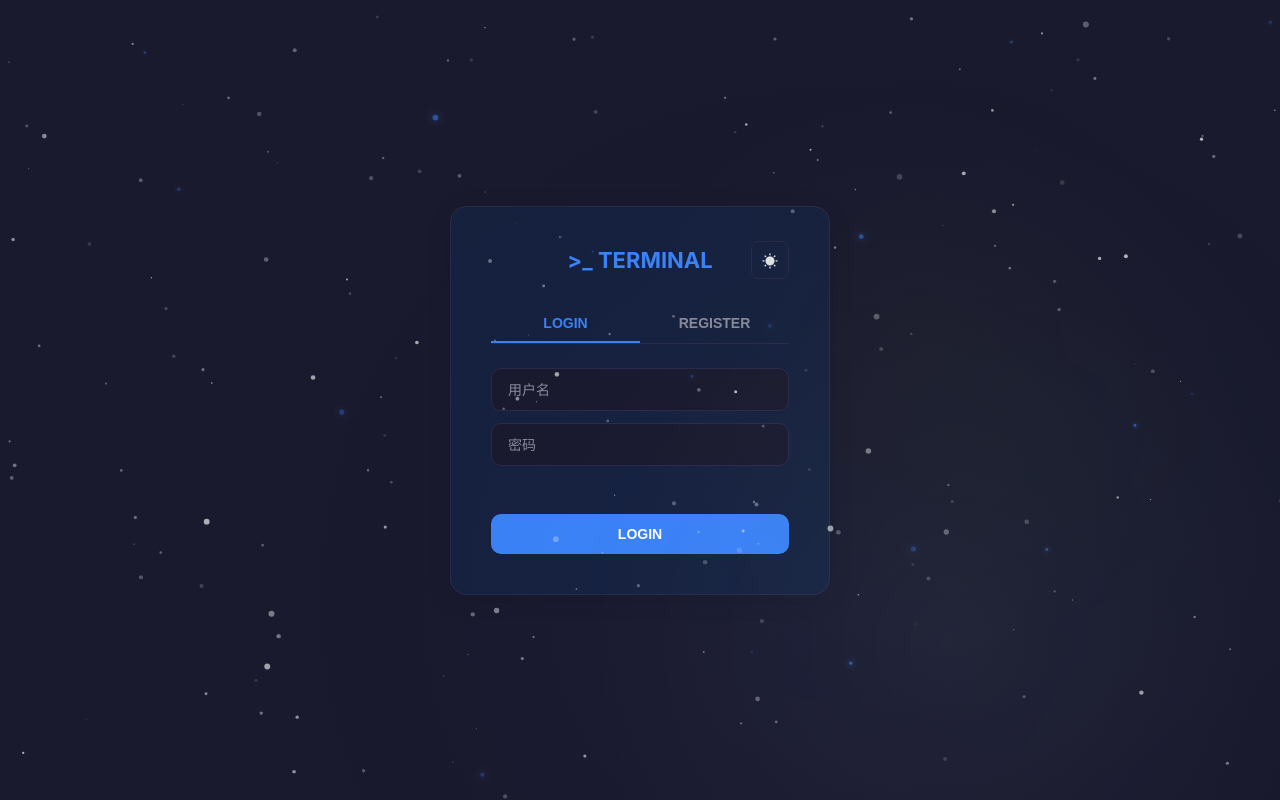
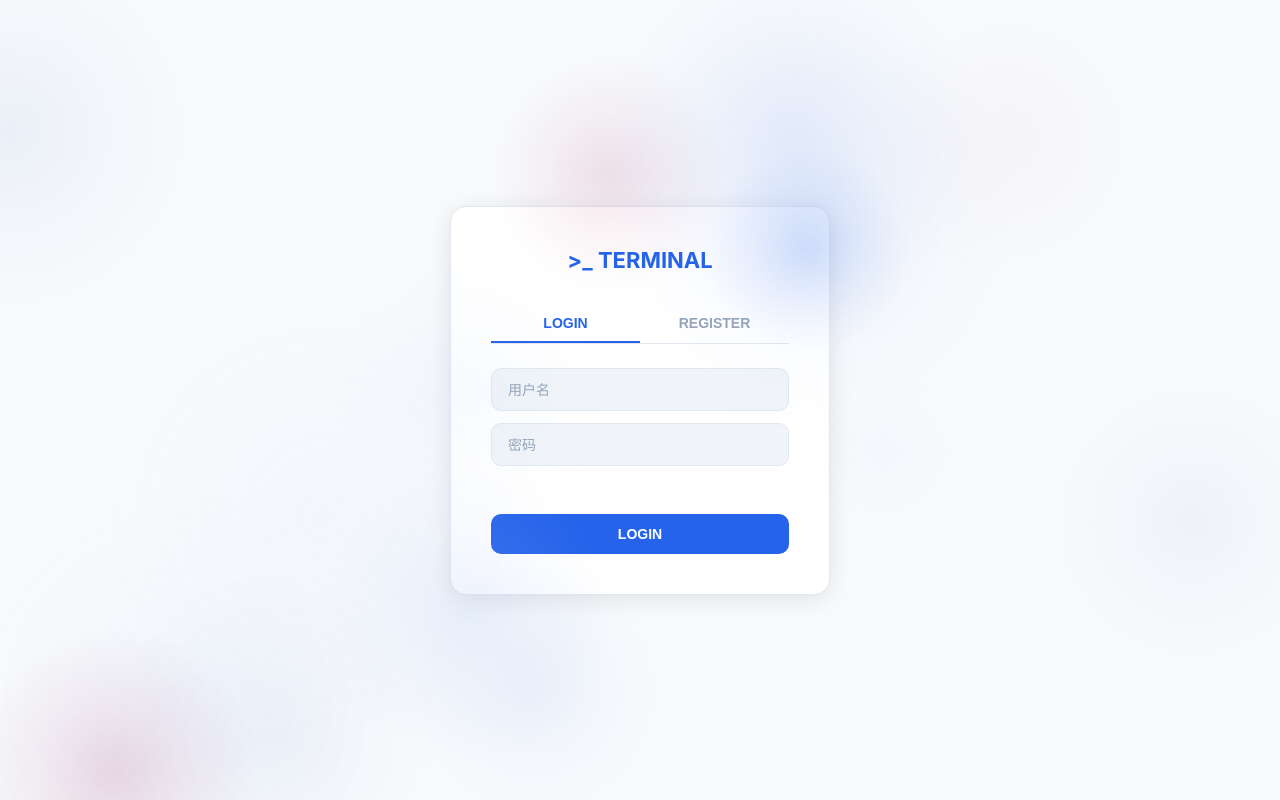
Before and after one commit to liukai-code/xiaomo-investment-agent, a Vue app in the folder frontend/: page /login in a window 1280 px wide. Built offline with nearby package versions, Linux system fonts and the light colour scheme.

Commit message:
refactor：移除深色主题，固定为浅色模式
删除主题切换逻辑和深色模式相关代码，CSS变量统一为浅色值，
Galaxy背景简化为仅bokeh光斑效果，移除登录页和聊天页的主题切换按钮。

```diff
--- a/frontend/src/App.vue
+++ b/frontend/src/App.vue
@@ -1,15 +1,12 @@
 <script setup lang="ts">
 import { onMounted } from 'vue'
-import { useThemeStore } from '@/stores/theme'
 import { useAuthStore } from '@/stores/auth'
 import { useRouter } from 'vue-router'
 
-const themeStore = useThemeStore()
 const authStore = useAuthStore()
 const router = useRouter()
 
 onMounted(async () => {
-  themeStore.init()
   const ok = await authStore.checkAuth()
   if (!ok) {
     router.push('/login')
--- a/frontend/src/components/common/GalaxyBackground.vue
+++ b/frontend/src/components/common/GalaxyBackground.vue
@@ -1,25 +1,17 @@
 <script setup lang="ts">
-import { ref, watch } from 'vue'
+import { ref } from 'vue'
 import { useGalaxyCanvas } from '@/composables/useGalaxyCanvas'
 
 const props = withDefaults(defineProps<{
-  dark?: boolean
   particleCount?: number
-  nebulaCount?: number
 }>(), {
-  dark: true,
   particleCount: 200,
-  nebulaCount: 4,
 })
 
 const containerRef = ref<HTMLElement>()
-const { setTheme } = useGalaxyCanvas(containerRef, {
+useGalaxyCanvas(containerRef, {
   particleCount: props.particleCount,
-  nebulaCount: props.nebulaCount,
-  isDark: props.dark,
 })
-
-watch(() => props.dark, (val) => setTheme(val))
 </script>
 
 <template>
--- a/frontend/src/stores/theme.ts
+++ b/frontend/src/stores/theme.ts
@@ -2,21 +2,11 @@ import { defineStore } from 'pinia'
 import { ref } from 'vue'
 
 export const useThemeStore = defineStore('theme', () => {
-  const isLight = ref(false)
+  const isLight = ref(true)
 
   function init() {
-    const saved = localStorage.getItem('theme')
-    if (saved === 'light') {
-      isLight.value = true
-      document.documentElement.classList.add('light')
-    }
+    // 浅色主题已固定，无需初始化
   }
 
-  function toggle() {
-    isLight.value = !isLight.value
-    document.documentElement.classList.toggle('light', isLight.value)
-    localStorage.setItem('theme', isLight.value ? 'light' : 'dark')
-  }
-
-  return { isLight, init, toggle }
+  return { isLight, init }
 })
--- a/frontend/src/styles/variables.css
+++ b/frontend/src/styles/variables.css
@@ -1,23 +1,4 @@
 :root {
-  --bg: #1a1a2e;
-  --surface: #16213e;
-  --surface-2: #1a1a2e;
-  --border: #2a2a4a;
-  --text: #e0e0e0;
-  --text-dim: #8a8a9a;
-  --accent: #3b82f6;
-  --accent-dim: #3b82f620;
-  --user-bg: #1e3a5f;
-  --danger: #ef4444;
-  --green: #22c55e;
-  --red: #ef4444;
-  --sidebar-bg: #0f172a;
-  --sidebar-hover: #162032;
-  --sidebar-active: #1e3a5f;
-  --scanline-opacity: 0;
-}
-
-html.light {
   --bg: #f8fafc;
   --surface: #ffffff;
   --surface-2: #f1f5f9;
@@ -685,23 +666,6 @@ body {
   color: var(--accent);
 }
 
-.auth-theme {
-  position: absolute;
-  right: 0;
-  background: transparent;
-  border: 1px solid var(--border);
-  border-radius: 8px;
-  color: var(--text);
-  cursor: pointer;
-  font-size: 16px;
-  padding: 6px 10px;
-  transition: all 0.2s;
-}
-
-.auth-theme:hover {
-  border-color: var(--accent);
-  color: var(--accent);
-}
 
 .auth-tabs {
   display: flex;
@@ -778,15 +742,15 @@ body {
   min-height: 16px;
 }
 
-/* ========== 亮色主题 Markdown ========== */
-html.light .message.ai .bubble code { color: #1e293b; }
-html.light .message.ai .bubble pre { background: #f1f5f9; border-color: var(--border); }
-html.light .message.ai .bubble pre code { color: #1e293b; }
-html.light .message.ai .bubble strong { color: var(--accent); }
-html.light .message.ai .bubble em { color: #64748b; }
-html.light .message.ai .bubble blockquote { color: #64748b; border-color: #cbd5e1; }
-html.light .message.ai .bubble th { background: #f1f5f9; }
-html.light .message.ai .bubble th, html.light .message.ai .bubble td { border-color: var(--border); }
+/* ========== Markdown ========== */
+.message.ai .bubble code { color: #1e293b; }
+.message.ai .bubble pre { background: #f1f5f9; border-color: var(--border); }
+.message.ai .bubble pre code { color: #1e293b; }
+.message.ai .bubble strong { color: var(--accent); }
+.message.ai .bubble em { color: #64748b; }
+.message.ai .bubble blockquote { color: #64748b; border-color: #cbd5e1; }
+.message.ai .bubble th { background: #f1f5f9; }
+.message.ai .bubble th, .message.ai .bubble td { border-color: var(--border); }
 
 /* ========== Galaxy Background ========== */
 .galaxy-container {
--- a/frontend/src/views/ChatView.vue
+++ b/frontend/src/views/ChatView.vue
@@ -3,7 +3,6 @@ import { ref, nextTick, onMounted, onUnmounted, computed } from 'vue'
 import { useRouter } from 'vue-router'
 import { useAuthStore } from '@/stores/auth'
 import { useChatStore } from '@/stores/chat'
-import { useThemeStore } from '@/stores/theme'
 import { streamChat, streamDeepAnalysis, type WorkflowEvent } from '@/api/chat'
 import MarkdownRenderer from '@/components/blocks/MarkdownRenderer.vue'
 import WorkflowPanel from '@/components/workflow/WorkflowPanel.vue'
@@ -12,7 +11,6 @@ import { useRafThrottle } from '@/composables/useMarkdownBlocks'
 const router = useRouter()
 const authStore = useAuthStore()
 const chatStore = useChatStore()
-const themeStore = useThemeStore()
 
 const messagesEl = ref<HTMLDivElement>()
 const inputEl = ref<HTMLTextAreaElement>()
@@ -291,9 +289,6 @@ onUnmounted(() => {
       <div class="sidebar-footer">
         <span class="user-name">{{ authStore.username }}</span>
         <div class="footer-actions">
-          <button @click="themeStore.toggle()" :title="themeStore.isLight ? '深色模式' : '浅色模式'">
-            {{ themeStore.isLight ? '☾' : '☀' }}
-          </button>
           <button id="logoutBtn" @click="handleLogout()" title="退出登录">⏻</button>
         </div>
       </div>
--- a/frontend/src/views/LoginView.vue
+++ b/frontend/src/views/LoginView.vue
@@ -2,12 +2,10 @@
 import { ref } from 'vue'
 import { useRouter } from 'vue-router'
 import { useAuthStore } from '@/stores/auth'
-import { useThemeStore } from '@/stores/theme'
 import GalaxyBackground from '@/components/common/GalaxyBackground.vue'
 
 const router = useRouter()
 const authStore = useAuthStore()
-const themeStore = useThemeStore()
 
 const activeTab = ref<'login' | 'register'>('login')
 const loginUsername = ref('')
@@ -53,13 +51,10 @@ async function handleRegister() {
 
 <template>
   <div class="auth-page">
-    <GalaxyBackground :dark="!themeStore.isLight" />
+    <GalaxyBackground :dark="false" />
     <div class="auth-container">
       <div class="auth-header">
         <div class="auth-logo">&gt;_ TERMINAL</div>
-        <button class="auth-theme" @click="themeStore.toggle()" :title="themeStore.isLight ? '深色模式' : '浅色模式'">
-          {{ themeStore.isLight ? '☾' : '☀' }}
-        </button>
       </div>
       <div class="auth-tabs">
         <button
```
Also changed, not shown: frontend/src/composables/useGalaxyCanvas.ts (+5 -172 lines).
